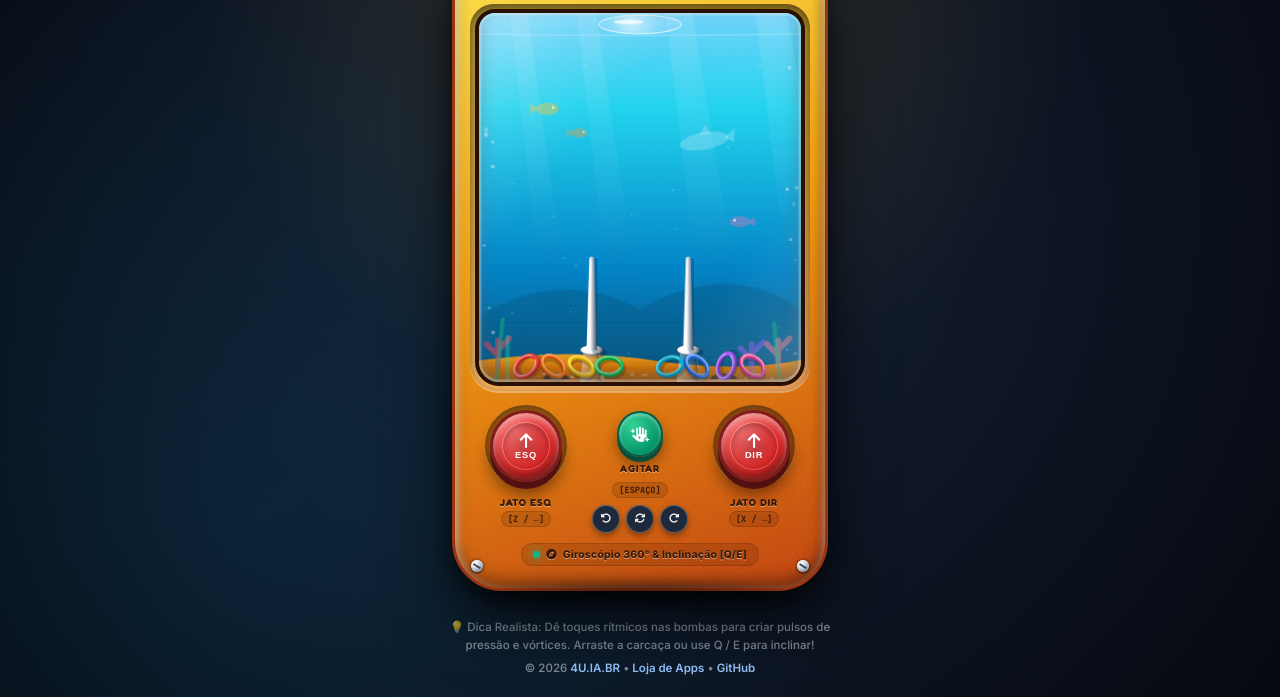
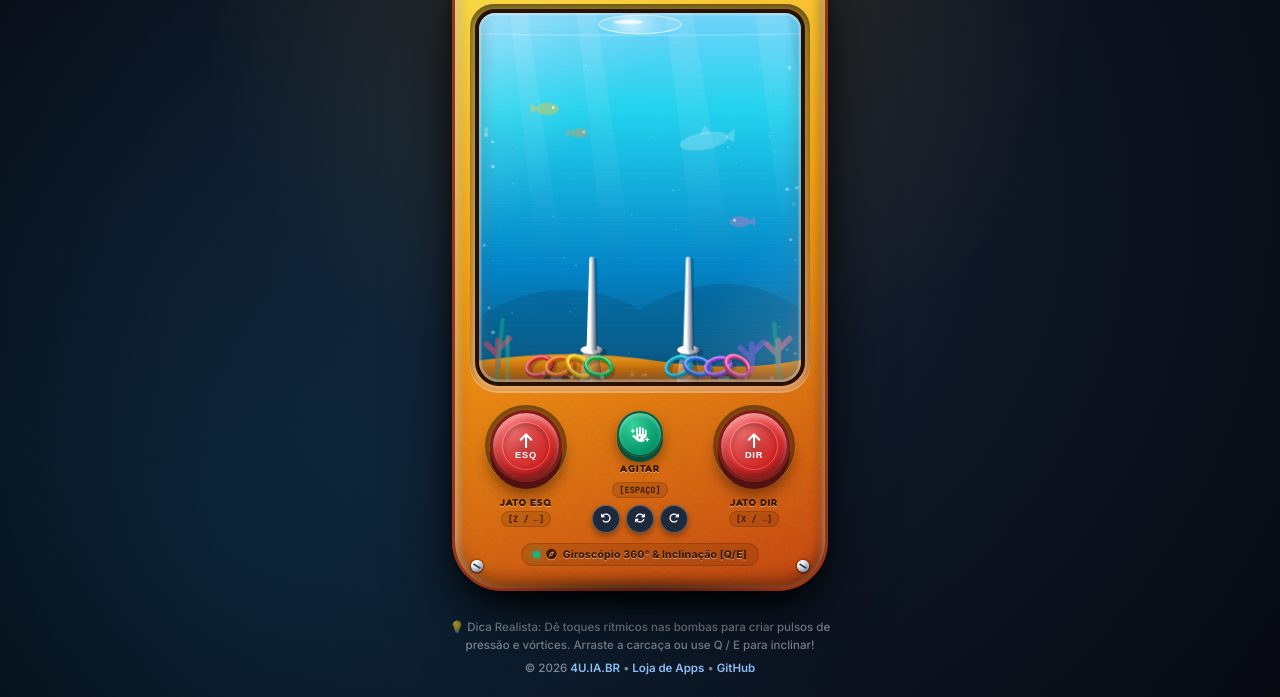
Before and after one commit to 4u-Labs/aquaplay, a plain HTML site: page index.html in a window 1280 px wide. Shown: the part 194-891 px from the top of the page. Drawn offline with Linux system fonts and the light colour scheme.

Commit message:
polish: allow soft 3D Z-overlap between tumbling rings so pairs never jam over peg tips and fine-tune conical funneling

```diff
--- a/index.html
+++ b/index.html
@@ -1961,25 +1961,24 @@
           const hasSpace = peg.rings.length < peg.maxRings;
           const colorMatch = !peg.colorKey || peg.colorKey === this.colorKey;
 
-          // 1. Subtle conical tip funneling: only kicks in right over the tapered needle tip
-          // so rings still require real aim & timing, while gliding smoothly when aligned!
-          if (hasSpace && state.gravityY > 0.1 && this.vy > -0.25 && dyTip >= -28 && dyTip <= 16 && Math.abs(dxTip) < 23) {
+          // 1. Conical tip funneling: guides aligned descending rings cleanly onto the tapered needle tip
+          if (hasSpace && state.gravityY > 0.1 && this.vy > -0.3 && dyTip >= -34 && dyTip <= 18 && Math.abs(dxTip) < 28) {
             if (colorMatch) {
-              this.vx += (-dxTip) * 0.018 * dt60;
-              this.vx *= Math.pow(0.93, dt60);
-              this.tilt = lerp(this.tilt, 1.12, 0.1 * dt60);
+              this.vx += (-dxTip) * 0.026 * dt60;
+              this.vx *= Math.pow(0.91, dt60);
+              this.tilt = lerp(this.tilt, 1.12, 0.11 * dt60);
             } else if (Math.abs(dxTip) > 8) {
-              this.vx += (dxTip >= 0 ? 1 : -1) * 0.025 * dt60;
+              this.vx += (dxTip >= 0 ? 1 : -1) * 0.028 * dt60;
             }
           }
 
-          // 2. Fair, crisp threading over the tapered peg tip from above (matches visual inner ring opening!)
-          const catchR = colorMatch ? 14.5 : 10.5;
+          // 2. Crisp, satisfying threading over the tapered peg tip from above!
+          const catchR = colorMatch ? 16.5 : 10.5;
           if (
             hasSpace &&
             Math.abs(dxTip) < catchR &&
-            dyTip >= -10 && dyTip <= 18 &&
-            this.vy > -0.35 &&
+            dyTip >= -11 && dyTip <= 20 &&
+            this.vy > -0.4 &&
             state.gravityY > 0.1
           ) {
             this.peg = peg;
@@ -2454,7 +2453,7 @@
     }
 
     // ==================== COLLISION SOLVER (ELASTIC DAMPED) ====================
-    function resolveBodyCollisions(list, restitution, skipFn) {
+    function resolveBodyCollisions(list, restitution, skipFn, spacingFactor = 0.95) {
       for (let i = 0; i < list.length; i++) {
         for (let j = i + 1; j < list.length; j++) {
           const a = list[i], b = list[j];
@@ -2462,7 +2461,7 @@
           const dx = b.x - a.x;
           const dy = b.y - a.y;
           const dist = Math.hypot(dx, dy);
-          const minD = a.radius + b.radius - 1.5;
+          const minD = (a.radius + b.radius) * spacingFactor;
           if (dist < minD && dist > 0.001) {
             const nx = dx / dist, ny = dy / dist;
             const overlap = minD - dist;
@@ -2902,10 +2901,11 @@
         if (state.mode === 'basket') {
           state.hoops.forEach(h => h.update(stepDt));
           state.balls.forEach(b => b.update(stepDt));
-          resolveBodyCollisions(state.balls, 0.62, b => b.hoop !== null);
+          resolveBodyCollisions(state.balls, 0.62, b => b.hoop !== null, 0.96);
         } else {
           state.rings.forEach(r => r.update(stepDt));
-          resolveBodyCollisions(state.rings, 0.44, r => r.peg !== null);
+          // Rings exist in a 3D water chamber with depth, so allow soft 0.68 Z-overlap (no rigid 2D jamming over peg tips!)
+          resolveBodyCollisions(state.rings, 0.36, r => r.peg !== null, 0.68);
         }
       }
 
@@ -3177,7 +3177,7 @@
     if ('serviceWorker' in navigator) {
       const hadController = !!navigator.serviceWorker.controller;
       window.addEventListener('load', () => {
-        navigator.serviceWorker.register('service-worker.js?v=2.0.2').then(r => r.update()).catch(() => {});
+        navigator.serviceWorker.register('service-worker.js?v=2.0.3').then(r => r.update()).catch(() => {});
       });
       navigator.serviceWorker.addEventListener('controllerchange', () => {
         if (hadController) window.location.reload();
--- a/service-worker.js
+++ b/service-worker.js
@@ -1,4 +1,4 @@
-const CACHE_NAME = 'aquaplay-v2.0.2';
+const CACHE_NAME = 'aquaplay-v2.0.3';
 const ASSETS_TO_CACHE = [
   './',
   './index.html',
```
